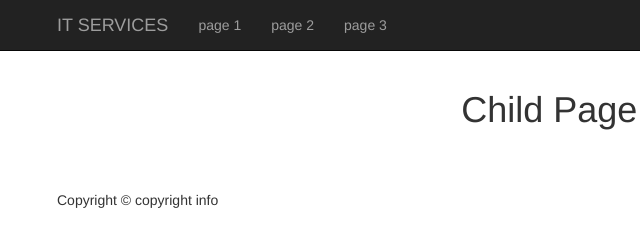
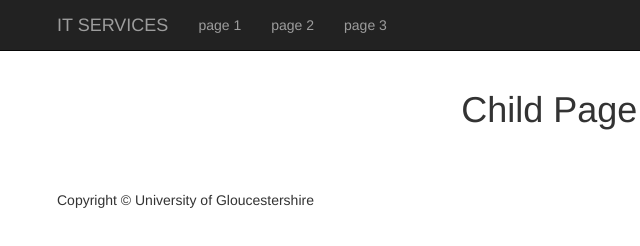
Before and after one commit to GlennCurran/CT5038--IT-Services-Website-, a plain HTML site: page Agile Group Website/Child-Page.html in a window 1280 px wide. Shown: the full height of the page, 13-653 px from the left. Drawn offline with Linux system fonts and the light colour scheme.

Commit message:
Updated Child Page

```diff
--- a/Agile Group Website/Child-Page.html
+++ b/Agile Group Website/Child-Page.html
@@ -51,7 +51,7 @@
          <footer>
             <div class="row">
                 <div class="col-lg-12">
-                    <p>Copyright &copy; copyright info</p>
+                    <p>Copyright &copy; University of Gloucestershire</p>
                 </div>
             </div>
         </footer>
```
Also changed, not shown: 1 other file.
